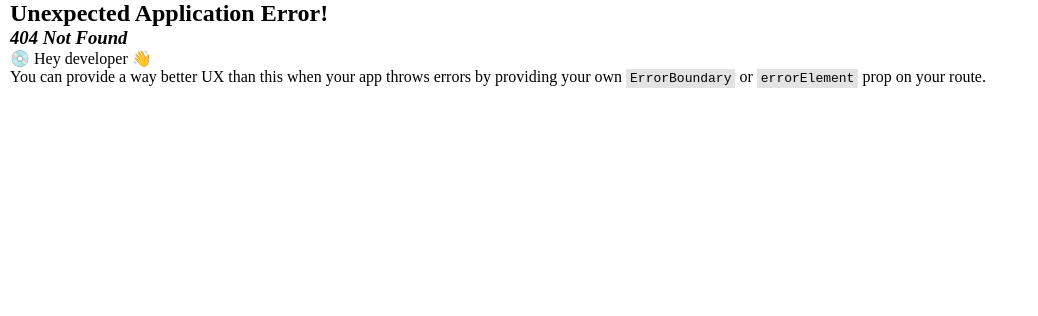
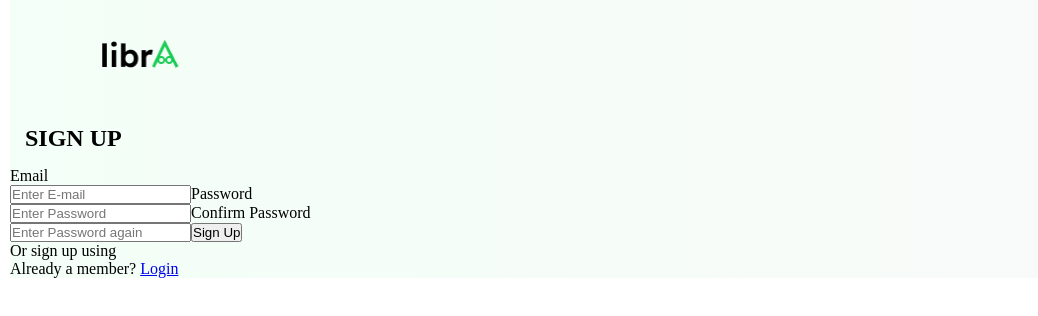
Before and after one commit to Nifix001/Libra, a React (Create React App) app: page /sign-up in a window 1280 px wide. Before the commit this address had no page. Shown: the top 316 px of the page, without its empty margins (0-1038 px from the left). Built offline with nearby package versions, Linux system fonts and the light colour scheme.

Commit message:
New commit

```diff
--- a/src/App.js
+++ b/src/App.js
@@ -4,16 +4,12 @@ import  HomeLayout  from "./Layout/HomeLayout";
 import Services from "./pages/Services";
 import Others from "./pages/Others";
 import Footer from "./pages/Footer";
-import SignLayout from "./Layout/SignLayout";
 import SignUp from "./pages/SignUp";
 
 
 const router = createBrowserRouter(
   createRoutesFromElements(
     <Route>
-      <Route path="signlayout" element={<SignLayout />}>
-        <Route path="sign-up" element={<SignUp />} />
-      </Route>
       <Route path="/" element={<LandingPageLayout />}>
         <Route index element={<HomeLayout />} />
         <Route path="services" element={<Services />}>
@@ -23,6 +19,7 @@ const router = createBrowserRouter(
 
         </Route>
         </Route>
+      <Route path="sign-up" element={<SignUp />} />
     </Route>
   )
 )
--- a/src/Layout/SignLayout.js
+++ /dev/null
@@ -1,14 +0,0 @@
-import { Outlet } from "react-router-dom";
-import img1 from "../images/Frame.png";
-
-export default function SignLayout() {
-  return (
-    <div className="bck">
-      <img src={img1} alt="" />
-
-      <main>
-        <Outlet />
-      </main>
-    </div>
-  )
-}
--- a/src/pages/SignUp.js
+++ b/src/pages/SignUp.js
@@ -1,8 +1,13 @@
-import { NavLink, Outlet } from "react-router-dom";
+import { NavLink } from "react-router-dom";
+import img1 from "../images/Frame.png";
 
 export default function SignUp() {
   return (
-    <div>
+    <div className="bck">
+        <header>
+            <img src={img1} alt="" />
+        </header>
+        <div>
         <header>
         <h2>SIGN UP</h2>
         </header>
@@ -21,8 +26,7 @@ export default function SignUp() {
         </div>
         </div>
         <p>Already a member? <NavLink>Login</NavLink></p>
-
-        <Outlet />
+        </div>
     </div>
   )
 }
```
